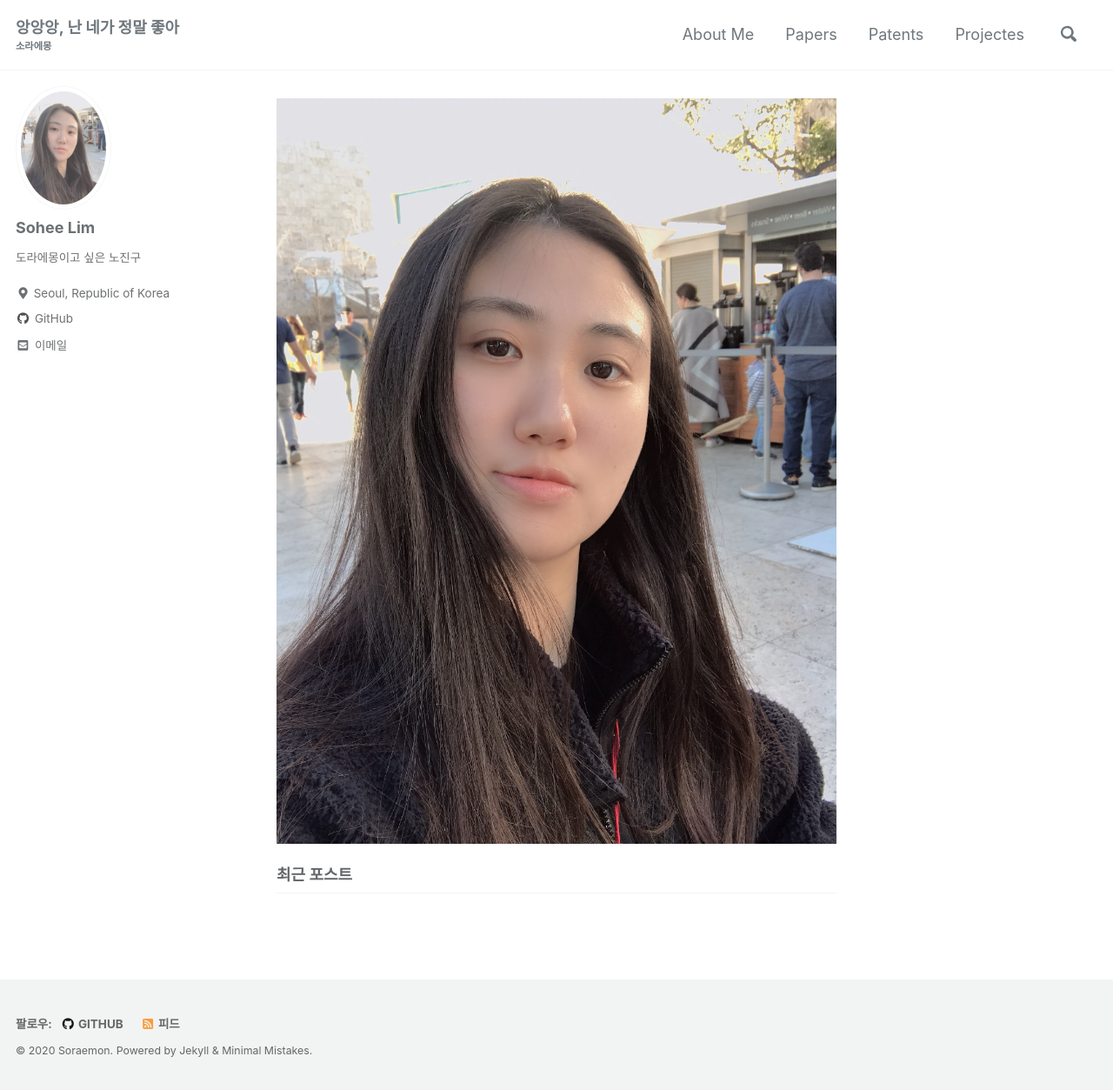
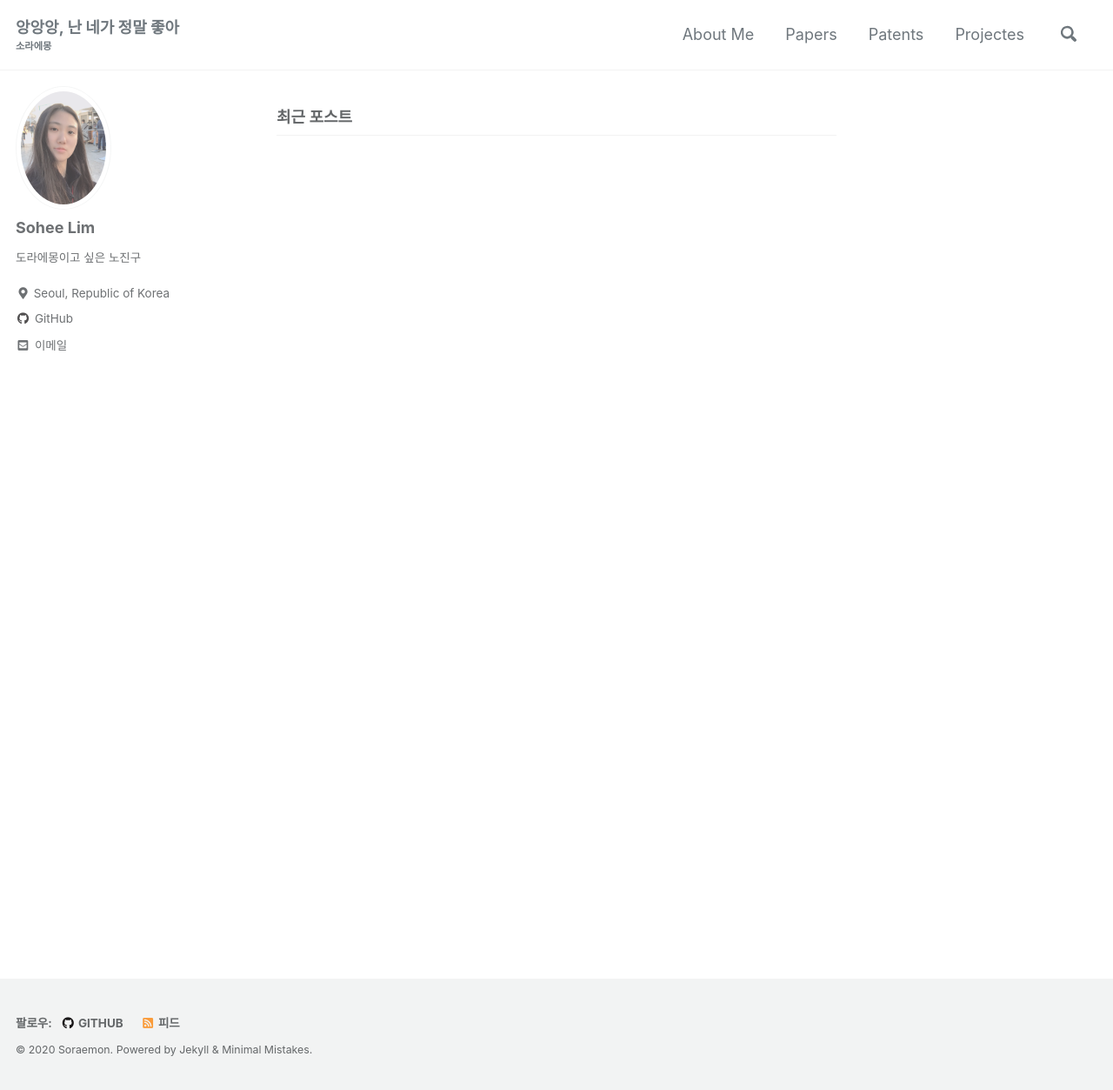
Before and after one commit to sohee-zoe/sohee-zoe.github.io, a Jekyll site: the page built from index.html, in a window 1280 px wide and 1253 px high. Shown: the whole window at 87% size. Built offline with Jekyll 4.4.1, drawn with Linux system fonts in a browser that asks for light colours; cached includes are drawn as plain includes; the list of posts is cut into pages by our own code.

Commit message:
Update home.html

```diff
--- a/_layouts/home.html
+++ b/_layouts/home.html
@@ -1,19 +1,8 @@
 ---
 layout: archive
 ---
-<!-- https://github.com/devYurim/devYurim.github.io/blob/master/_layouts/home.html -->
-
-
 
 {{ content }}
-
-<div class="home">
-  <div class="selfie">
-  	<a href="https://soheeemon.github.io/about">
-  		<img src="https://soheeemon.github.io/assets/images/bio-photo.JPG">
-  	</a>
-  </div>
-
 
 <h3 class="archive__subtitle">{{ site.data.ui-text[site.locale].recent_posts | default: "Recent Posts" }}</h3>
 
@@ -23,11 +12,8 @@ layout: archive
   {% assign posts = site.posts %}
 {% endif %}
 
-{% assign entries_layout = page.entries_layout | default: 'list' %}
-<div class="entries-{{ entries_layout }}">
-  {% for post in posts %}
-    {% include archive-single.html type=entries_layout %}
-  {% endfor %}
-</div>
+{% for post in posts %}
+  {% include archive-single.html %}
+{% endfor %}
 
 {% include paginator.html %}
```
